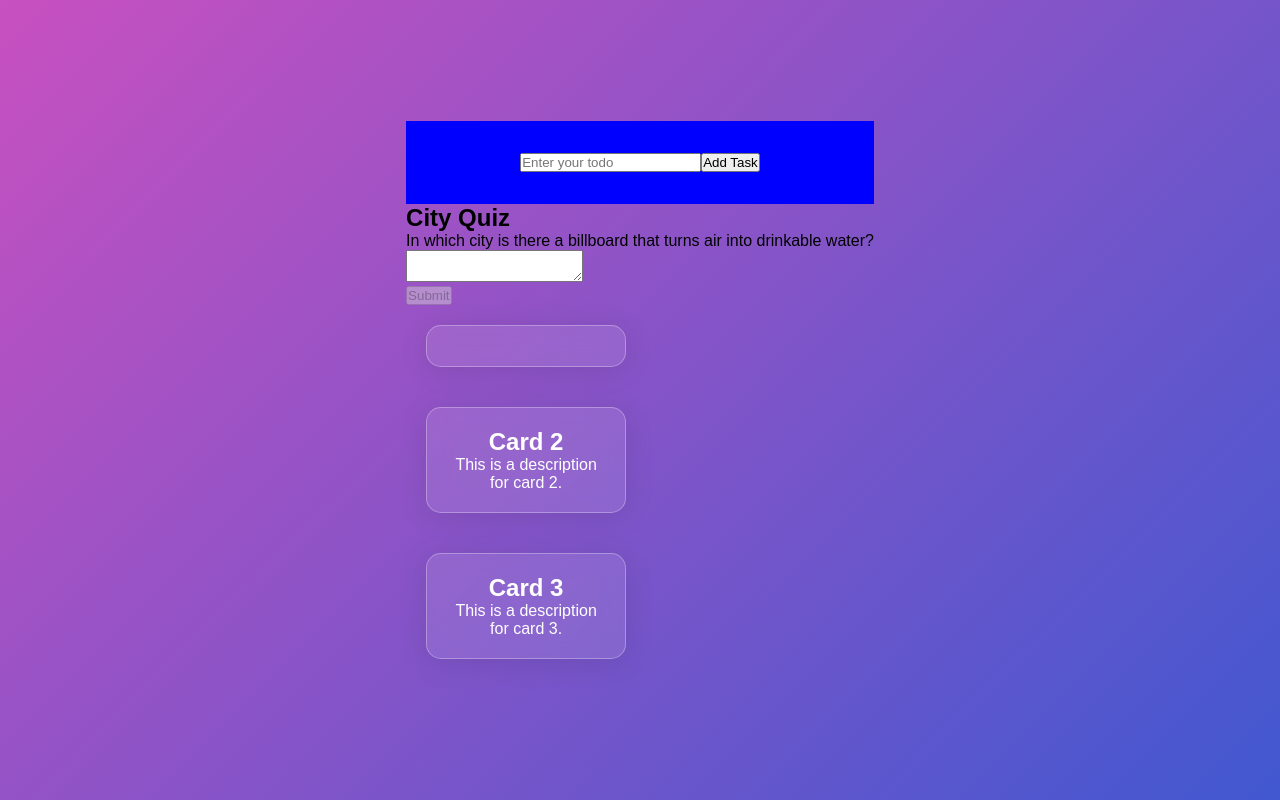
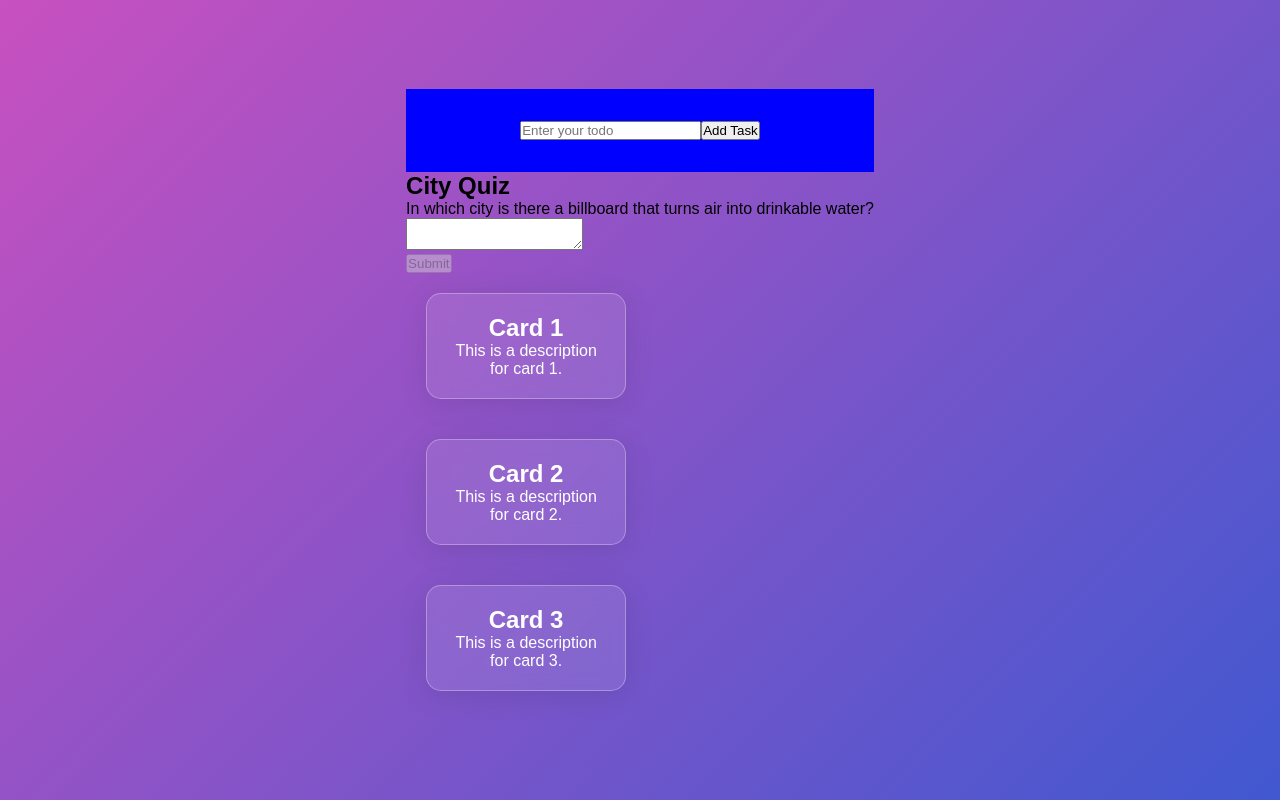
Before and after one commit to nimely111/React-Coding-snippet, a React (Vite) app: page / in a window 1280 px wide. Built offline with nearby package versions, Linux system fonts and the light colour scheme.

Commit message:
add card 1 props and indent the props accordingly

```diff
--- a/src/Pedro_Exercise/TodoApp.jsx
+++ b/src/Pedro_Exercise/TodoApp.jsx
@@ -69,13 +69,15 @@ const  TodoApp = () => {
         })}
       </div>
       <StateQuizForm />
-      <Cards />
       <Cards
-      title='Card 2'
-      description='This is a description for card 2.' />
+        title='Card 1'
+        description='This is a description for card 1.' />
       <Cards
-      title='Card 3'
-      description='This is a description for card 3.' />
+        title='Card 2'
+        description='This is a description for card 2.' />
+      <Cards
+        title='Card 3'
+        description='This is a description for card 3.' />
     </div>
   )
 }
```
